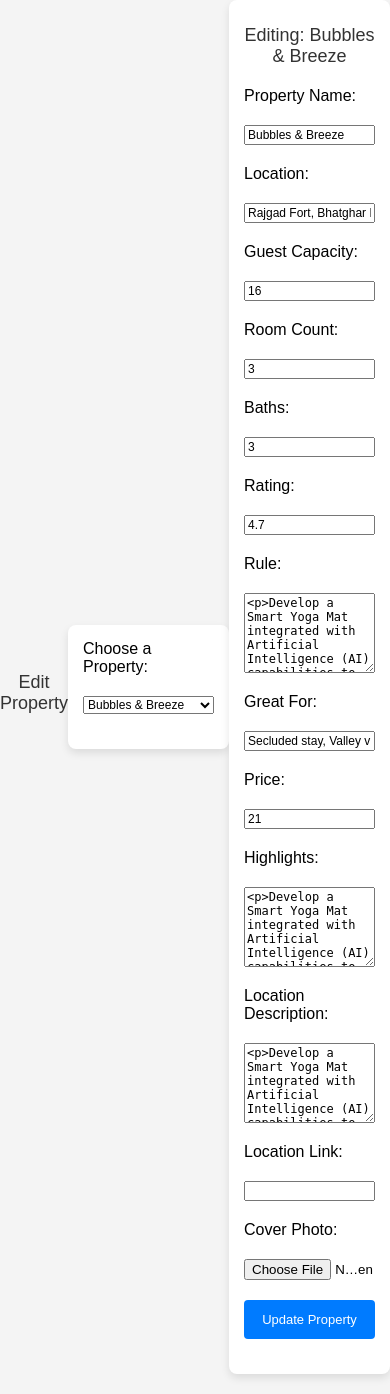
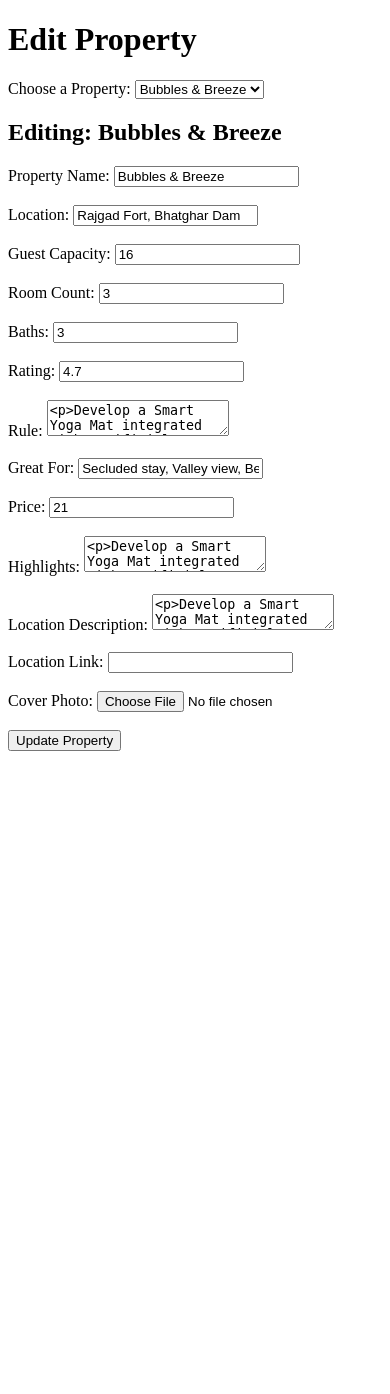
Before and after one commit to ashishruke99/Skygram-Stays, a Flask app: template SkyGrams-Stay-main/templates/edit_property.html in a window 390 px wide. After the commit the page ends 751 px from the top, so only its background shows below. Run offline with Flask 3, Linux system fonts and the light colour scheme; the template is opened without the code that fills it: values that come from a table or form of the project are taken from there, others are empty; data comes from the database, SQL or seed files in the repository; some libraries are stand-ins or nearby versions.

Commit message:
Update edit_property.html

```diff
--- a/SkyGrams-Stay-main/templates/edit_property.html
+++ b/SkyGrams-Stay-main/templates/edit_property.html
@@ -2,132 +2,12 @@
 <html lang="en">
 <head>
     <meta charset="UTF-8">
-    <meta name="viewport" content="width=device-width, initial-scale=1.0">
     <title>Edit Property</title>
-    <style>
-        body {
-            font-family: 'Arial', sans-serif;
-            background-color: #f4f4f4;
-            margin: 0;
-            padding: 0;
-            display: flex;
-            justify-content: center;
-            align-items: center;
-            min-height: 100vh;
-        }
-
-        h1, h2 {
-            text-align: center;
-            color: #333;
-            margin-bottom: 20px;
-            font-weight: 500;
-        }
-
-
-
-        form {
-            background-color: #ffffff;
-            padding: 30px;
-            border-radius: 8px;
-            box-shadow: 0 4px 8px rgba(0, 0, 0, 0.1);
-            width: 100%;
-            max-width: 600px;
-            margin-bottom: 20px;
-            display: flex;
-            flex-direction: column;
-        }
-
-        label, input, textarea, select, h2 {
-            display: block;
-            width: 100%;
-            margin-bottom: 20px;
-        }
-
-        h2 {
-            margin-top: 0;
-        }
-
-        input[type="text"],
-        input[type="number"],
-        input[type="file"],
-        textarea,
-        select {
-            width: 100%;
-            box-sizing: border-box; /* Ensures padding and borders are included in the element's width */
-        }
-
-        textarea {
-            min-height: 80px;
-        }
-
-        input[type="submit"] {
-            background-color: #007bff;
-            color: #ffffff;
-            padding: 12px 15px;
-            border: none;
-            border-radius: 4px;
-            cursor: pointer;
-            font-size: 15px;
-            transition: background-color 0.3s ease;
-            width: 100%;
-        }
-
-        input[type="submit"]:hover {
-            background-color: #0056b3;
-        }
-
-        /* Responsive Design */
-        @media (max-width: 768px) {
-            form {
-                padding: 20px;
-            }
-
-            h1 {
-                font-size: 22px;
-            }
-
-            h2 {
-                font-size: 20px;
-                margin-top: 10px;
-            }
-
-            input[type="text"],
-            input[type="number"],
-            textarea,
-            select {
-                font-size: 13px;
-            }
-
-            input[type="submit"] {
-                font-size: 14px;
-            }
-        }
-
-        @media (max-width: 480px) {
-            form {
-                padding: 15px;
-            }
-
-            h1, h2 {
-                font-size: 18px;
-            }
-
-            input[type="text"],
-            input[type="number"],
-            textarea,
-            select {
-                font-size: 12px;
-            }
-
-            input[type="submit"] {
-                font-size: 13px;
-            }
-        }
-    </style>
 </head>
 <body>
     <h1>Edit Property</h1>
 
+    <!-- Property Selection Form -->
     <form method="POST" enctype="multipart/form-data">
         <label for="property_id">Choose a Property:</label>
         <select name="property_id" id="property_id" required onchange="this.form.submit()">
```
Also changed, not shown: other parts of SkyGrams-Stay-main/templates/edit_property.html (+14 -13 lines).
